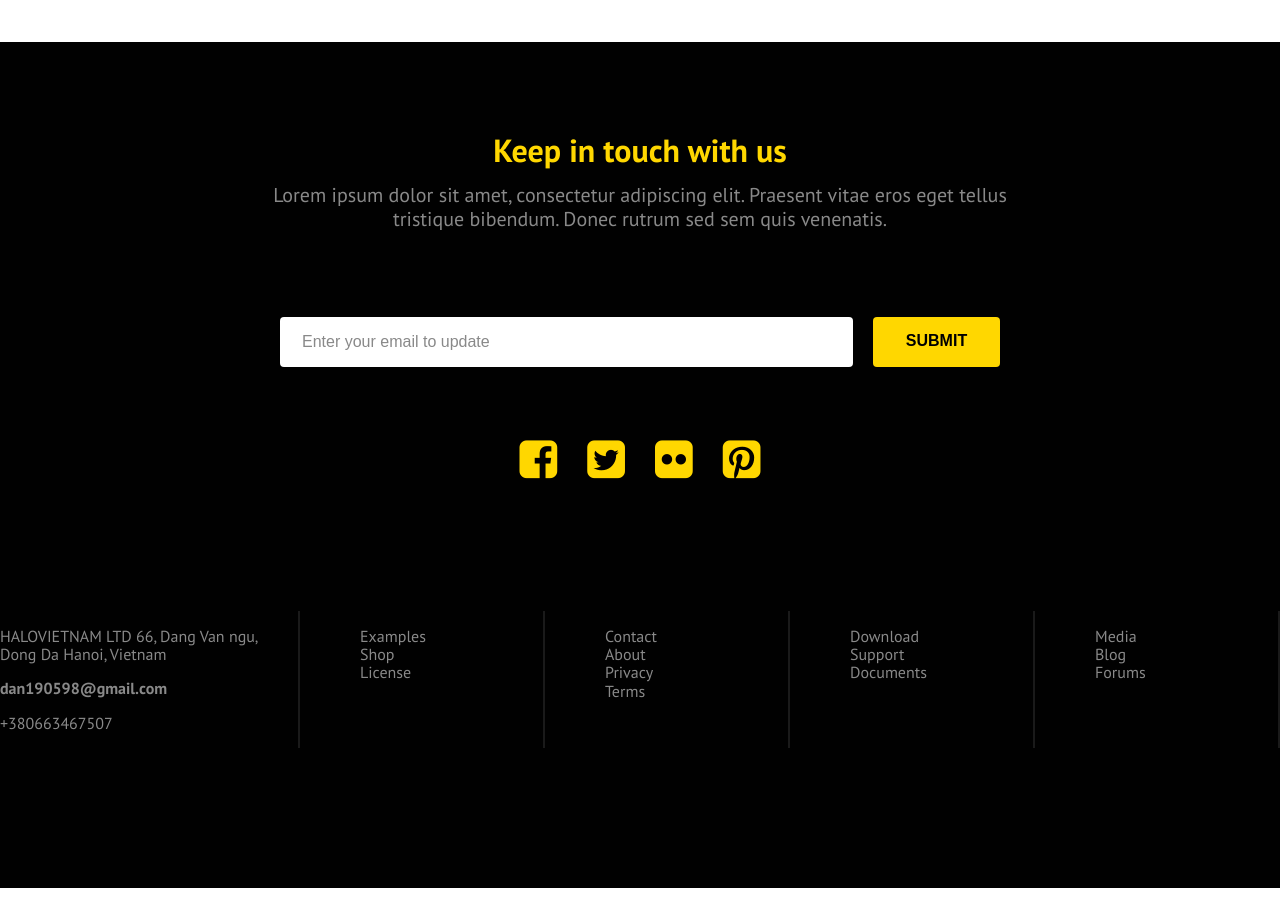
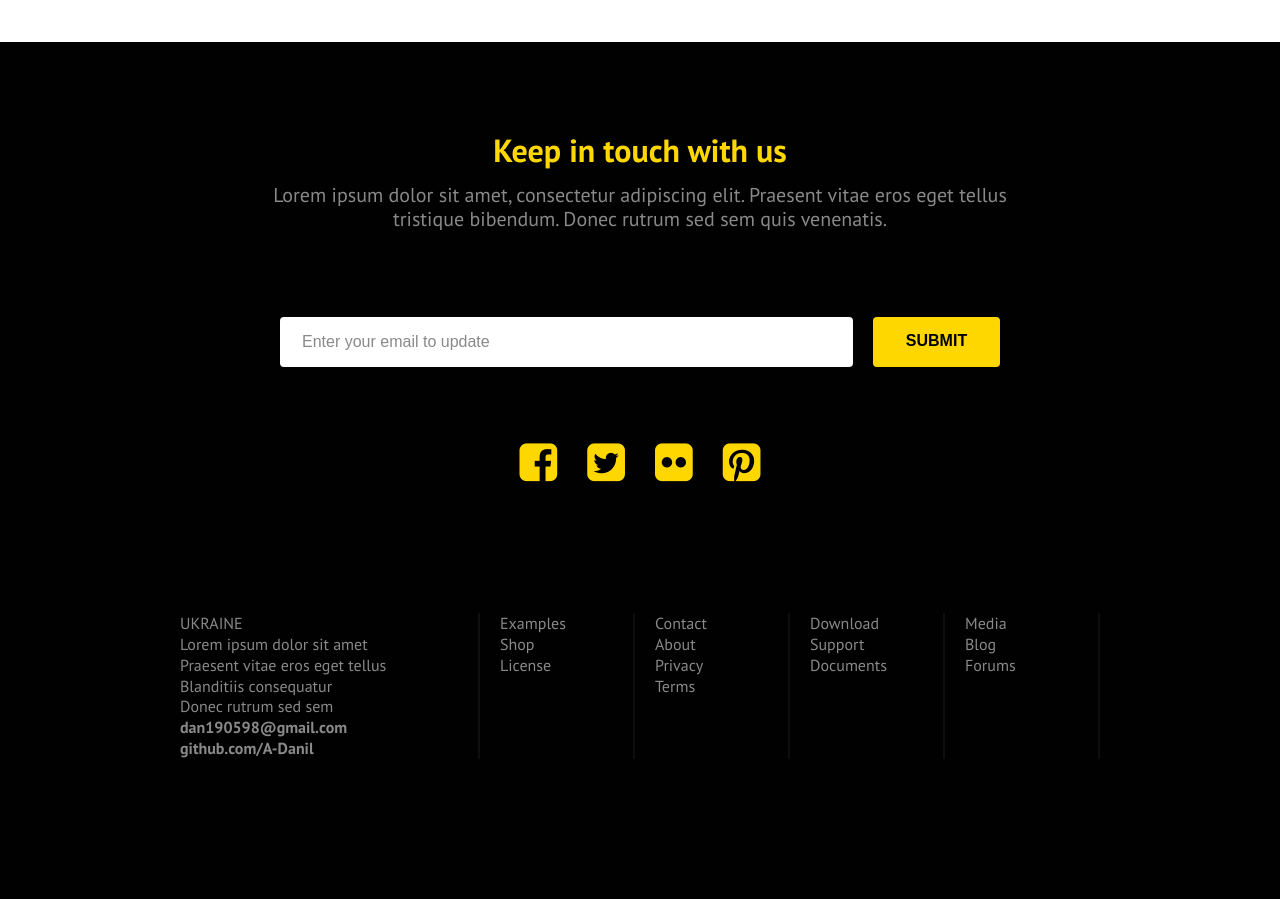
Before and after one commit to A-Danil/Tinyone, a website: page index.html in a window 1280 px wide. Shown: the part 1480-2379 px from the top of the page. Drawn offline with Linux system fonts and the light colour scheme.

Commit message:
footer adding

```diff
--- a/assets/scss/footer/_footer.scss
+++ b/assets/scss/footer/_footer.scss
@@ -1,9 +1,12 @@
 .footer {
   background-color: $color-primary;
-  padding-top: 90px;
-  padding-bottom: 140px;
 
-  @include lg-sm {
+  @include lg-min {
+    padding-top: 90px;
+    padding-bottom: 140px;
+  }
+
+  @include lg {
     padding-top: $gap * 3;
     padding-bottom: $gap * 4;
   }
@@ -15,6 +18,14 @@
 
     @include lg-min {
       margin: 0 80px 14px;
+    }
+
+    @include lg-md {
+      margin: 0 60px 14px;
+    }
+
+    @include sm {
+      margin: 0 0 14px;
     }
   }
 
@@ -48,7 +59,7 @@
       grid-template-columns: 1fr 127px;
     }
     @include lg-md {
-      margin: 0 ($gap * 4);
+      margin: 0 80px 40px;
       grid-template-columns: 1fr 127px;
     }
 
@@ -58,7 +69,7 @@
     }
 
     @include sm {
-      margin: 0;
+      margin: 0 0 20px;
     }
   }
 
@@ -87,32 +98,30 @@
   }
 
   &__form-info {
-    margin-bottom: 80px;
-
-    @include lg-sm {
-      margin-bottom: 40px;
+    @include lg-min {
+      margin-bottom: 126px;
     }
 
-    &:nth-of-type(1) {
-      @include lg-sm {
-        grid-row: 1 / span 2;
-      }
+    @include lg-md {
+      margin-bottom: 80px;
+    }
+
+    @include sm {
+      margin-bottom: 40px;
     }
   }
 
   &__socials {
-    margin-bottom: 130px;
     display: flex;
-    align-items: center;
     justify-content: center;
 
-    & .fa {
+    & a {
       font-size: 2.75rem;
       margin: 0 15px;
       color: $color-accent;
-      transition: color 0.5s;
 
-      &:hover {
+      &:hover,
+      &:focus {
         color: $color-light;
       }
     }
@@ -120,52 +129,72 @@
 
   &__contacts {
     display: grid;
-    grid-template-columns: 300px repeat(4, 1fr);
-    column-gap: 20px;
     color: $color-gray-light;
-    row-gap: 40px;
+    line-height: 1.3;
+    column-gap: $gap;
+    row-gap: $gap * 2;
 
-    @include lg-sm {
-      grid-template-columns: 300px repeat(2, 1fr);
-      row-gap: $gap;
+    @include lg-min {
+      grid-template-columns: 300px repeat(4, 1fr);
+    }
+
+    @include lg-md {
+      grid-template-columns: 350px repeat(2, 1fr);
     }
 
     @include sm {
       grid-template-columns: repeat(2, 1fr);
     }
+
+    & article:nth-of-type(1) {
+      @include lg-sm {
+        grid-row: 1 / span 2;
+      }
+    }
+
+    & > article {
+      position: relative;
+
+      &:hover::after {
+        background-color: rgba($color-light, 0.1);
+      }
+
+      &::after {
+        position: absolute;
+        top: 0;
+        right: 0;
+        bottom: 0;
+        width: 2px;
+        content: "";
+        background-color: rgba($color-light, 0.05);
+      }
+    }
   }
 
-  &__email {
+  &__email,
+  &__adress {
     color: $color-gray-light;
     font-weight: 700;
   }
 
   &__info {
-    padding-right: 5px;
-    border-right: solid 2px rgba($color-light, 0.1);
-    transition: 0.5s;
-
     &:nth-of-type(1) {
       @include sm {
         grid-column: 1 / span 2;
       }
     }
 
-    &:hover {
-      border-right: solid 2px rgba($color-light, 0.5);
+    & a {
+      color: $color-gray-light;
+
+      &:hover,
+      &:focus {
+        color: $color-light;
+      }
     }
 
     & ul {
-      list-style: none;
-
-      & li a {
-        color: $color-gray-light;
-        transition: 0.5s;
-
-        :hover {
-          color: $color-light;
-        }
-      }
+      @include unlist;
     }
   }
 }
--- a/index.html
+++ b/index.html
@@ -224,14 +224,16 @@
     </div>
 
 
-    <div class="footer__contacts">
+    <div class="footer__contacts container">
 
       <article class="footer__info">
-        <p class="footer__adress">HALOVIETNAM LTD
-          66, Dang Van ngu, Dong Da
-          Hanoi, Vietnam</p>
-        <a class="footer__email" href="#">dan190598@gmail.com</a>
-        <p class="footer__phone">+380663467507</p>
+        UKRAINE <br>
+        Lorem ipsum dolor sit amet <br>
+        Praesent vitae eros eget tellus <br>
+        Blanditiis consequatur <br>
+        Donec rutrum sed sem <br>
+        <a class="footer__email" href="mailto:dan190598@gmail.com">dan190598@gmail.com</a> <br>
+        <a class="footer__adress" href="https://github.com/A-Danil" target="_blank">github.com/A-Danil</a>
       </article>
 
       <article class="footer__info">
```
Also changed, not shown: assets/css/style.css.
